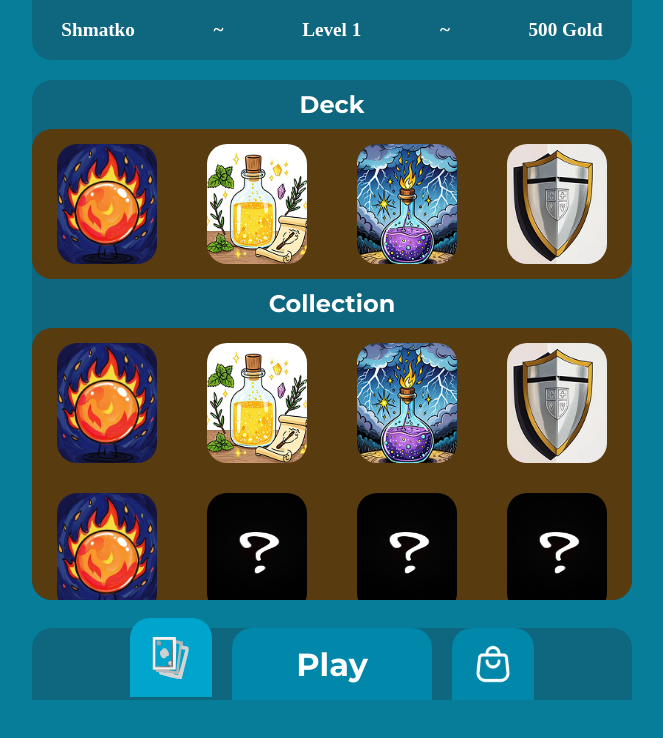
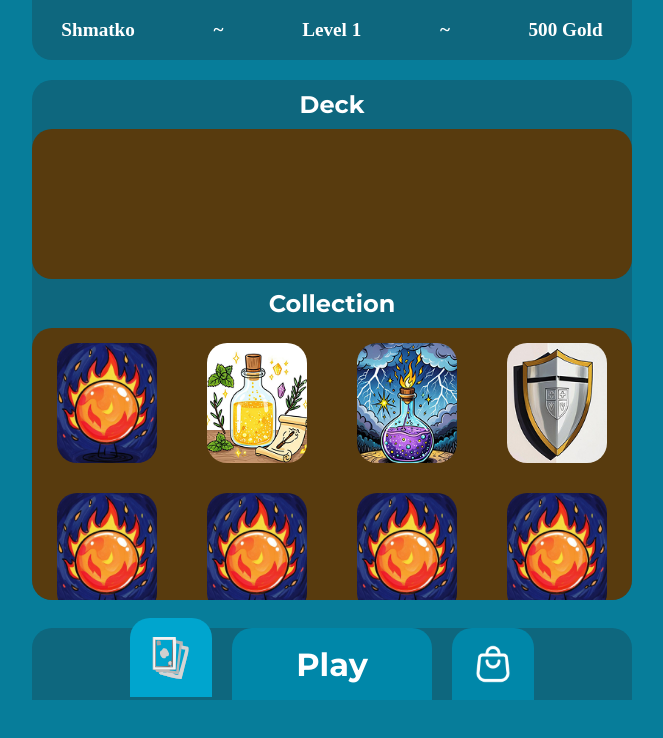
Before and after one commit to chikibambony137/YetAnotherCardGame, a Vue app: page /cards in a window 1280 px wide. Shown: the top 738 px of the page, without its empty margins (308-971 px from the left). Built offline with nearby package versions, Linux system fonts and the light colour scheme.

Commit message:
end of project

```diff
--- a/src/components/blocks/menu_deck/Card.vue
+++ b/src/components/blocks/menu_deck/Card.vue
@@ -6,7 +6,7 @@
     <div class="card__cover">
       <img
         class="card__img"
-        :src="getCardImgSrc()"
+        :src="card.image"
         :alt="card.name"
         draggable="false" />
     </div>
@@ -19,13 +19,13 @@
       <button
         class="card__bttn card__bttn_use"
         v-if="displayedValues.useBttn"
-        @click.prevent="useCard">
+        @click.prevent="addCardToDeck">
         USE
       </button>
       <button
         class="card__bttn card__bttn_remove"
         v-if="displayedValues.removeBttn"
-        @click.prevent="removeCard">
+        @click.prevent="removeCardFromDeck">
         REMOVE
       </button>
     </div>
@@ -48,26 +48,23 @@ const profileStore = useProfileStore();
 const user = profileStore.user;
 const cardStore = useCardStore();
 
-const isUnlocked = card.id in user.collectionCardsId ? true : false;
-
 const getCardImgSrc = () => {
-  if (isUnlocked) {
     return card.image;
-  } else return cardStore.lockedCardImg;
 };
 
 const chooseCard = () => {
-  if (isUnlocked) isChoosed.value = !isChoosed.value;
+  isChoosed.value = !isChoosed.value;
 };
 
-const useCard = () => {
+const addCardToDeck = () => {
+
   profileStore.addCardToDeck(card.id);
 };
 
-const removeCard = () => {
-    user.deckCardsId = user.deckCardsId.filter(cardId => cardId != card.id);
-    console.log(user.deckCardsId);
-}
+const removeCardFromDeck = () => {
+
+  profileStore.removeCardFromDeck(card.id);
+};
 </script>
 
 <style scoped lang="scss">
--- a/src/components/blocks/menu_deck/Collection.vue
+++ b/src/components/blocks/menu_deck/Collection.vue
@@ -1,24 +1,20 @@
 <template>
   <div class="collection">
     <h2 class="collection__title">Collection</h2>
-    <div class="collection__table">
-      <Card
-        class="collection__card"
-        v-for="card in cardStore.cards"
-        :key="card.id"
-        :card="card"
-        :displayedValues
-        @useCard="emit('useCard', card)"></Card>
-    </div>
+    <Table class="collection__table" :cards="cardStore.cards" :displayedValues> </Table>
   </div>
 </template>
 
 <script setup>
+import { ref, watch } from "vue";
 import { useCardStore } from "@/stores/useCardStore";
 
-import Card from "./Card.vue";
+import Table from "@/components/blocks/menu_deck/Table.vue";
+import { useProfileStore } from "../../../stores/useProfileStore";
 
 const cardStore = useCardStore();
+const collection = ref(cardStore.cards);
+const profileStore = useProfileStore();
 
 const displayedValues = {
   title: true,
@@ -26,7 +22,6 @@ const displayedValues = {
   useBttn: true,
 };
 
-const emit = defineEmits(['useCard']);
 </script>
 
 <style scoped lang="scss">
--- a/src/components/blocks/menu_deck/Deck.vue
+++ b/src/components/blocks/menu_deck/Deck.vue
@@ -9,7 +9,6 @@
 import Table from "@/components/blocks/menu_deck/Table.vue";
 import { useProfileStore } from "../../../stores/useProfileStore";
 import { useCardStore } from "../../../stores/useCardStore";
-import { useCardsIdToObjects } from "../../../composables/UseCardsIdToObjects";
 import { ref, onMounted, watch } from "vue";
 
 const displayedValues = {
@@ -23,7 +22,7 @@ const cardStore = useCardStore();
 const deck = ref([])
 
 const updateDeck = () => {
-  deck.value = useCardsIdToObjects(user.deckCardsId, cardStore.cards);
+  deck.value = user.deckCards;
   console.log('deck is updated');
 }
 
@@ -32,7 +31,6 @@ onMounted(() => {
 })
 
 watch(user, () => {
-
   updateDeck();
 })
 </script>
@@ -60,6 +58,7 @@ watch(user, () => {
   display: flex;
 
   width: 100%;
+  min-height: 150px;
   height: min-content;
 
   flex-wrap: wrap;
--- a/src/stores/useCardStore.js
+++ b/src/stores/useCardStore.js
@@ -1,11 +1,11 @@
 import { defineStore } from 'pinia';
-import { ref } from 'vue';
+import { reactive, ref } from 'vue';
 
 export const useCardStore = defineStore('cards', () => {
 
     const lockedCardImg = "content/card/Locked.jpg";
 
-    const cards = ref([
+    const cards = reactive([
         {
             id: 0,
             name: "Fireball",
--- a/src/stores/useProfileStore.js
+++ b/src/stores/useProfileStore.js
@@ -1,5 +1,6 @@
 import { defineStore } from 'pinia';
 import { ref } from 'vue';
+import { useCardStore } from './useCardStore';
 
 export const useProfileStore = defineStore('profile', () => {
     const maxCardsInDeck = 4;
@@ -9,16 +10,50 @@ export const useProfileStore = defineStore('profile', () => {
         gold: 500,
         level: 1,
 
-        deckCardsId: [0, 1, 2, 3],
+        deckCards: [],
         collectionCardsId: [0, 1, 2, 3, 4],
     });
 
+    const visibleCollectionCardsId = user.visibleCollectionCardsId;
+    const cardStore = useCardStore();
+
     const addCardToDeck = (cardId) => {
-        if (user.value.deckCardsId.length < maxCardsInDeck)
-            user.value.deckCardsId.push(cardId);
+        const card = cardStore.cards.filter(card => {card.id == cardId});
+        card.id = Date.now();
+        user.value.deckCards.push(card);
+    }
+
+    const removeCardFromCollection = (cardId) => {
+        try {
+
+        }
+        catch {
+            console.log(`Remove error ${user.value}`);
+            return `Remove error ${user.value}`;
+        }
+    }
+
+    // const addCardToDeck = (cardId) => {
+    //     removeCardFromCollection(cardId);
+
+    //     if (user.value.deckCards.length < maxCardsInDeck)
+    //         user.value.deckCards.push(cardId);
+    // }
+
+    const removeCardFromDeck = (cardId) => {
+        addCardToCollection(cardId);
+
+        try {
+            user.value.deckCardsId = user.value.deckCardsId.filter(id => id != cardId);
+            return user.value.deckCardsId;
+        }
+        catch {
+            console.log(`Remove error ${user.value}`);
+            return `Remove error ${user.value}`;
+        }
     }
 
     return {
-        user, addCardToDeck
+        user, visibleCollectionCardsId, addCardToDeck, removeCardFromDeck
     }
 })
```
Also changed, not shown: 1 other file (tests, documents, lock files or other folders).
